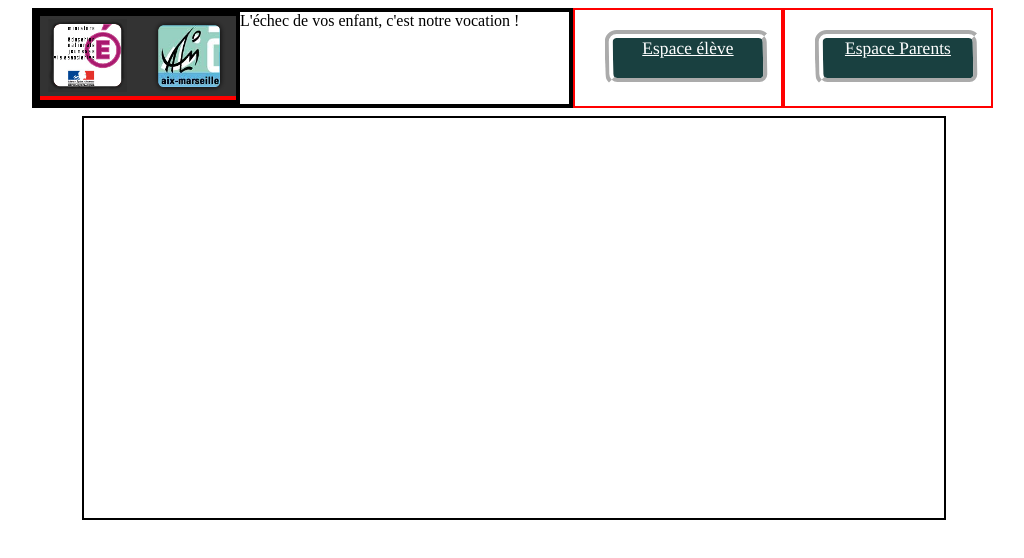
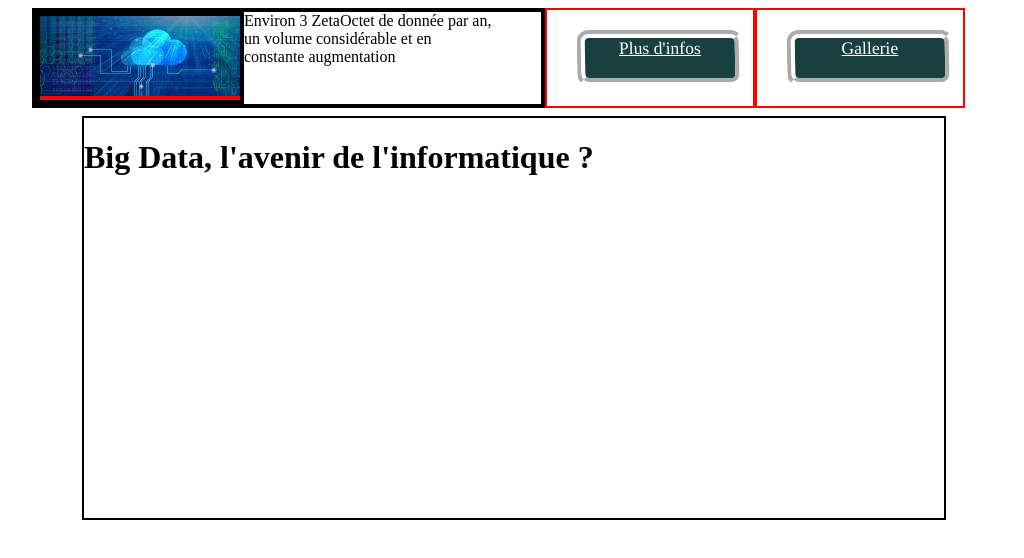
Before and after one commit to SmashCombo/WebRempart, a plain HTML site: page index.html in a window 1280 px wide. Shown: the whole page, without its empty margins (126-1150 px from the left). Drawn offline with Linux system fonts and the light colour scheme.

Commit message:
Big data

```diff
--- a/index.html
+++ b/index.html
@@ -3,29 +3,31 @@
     <head>
         <meta charset="utf-8" />
         <link rel="stylesheet" href="style.css" />
-        <title>Terminal S-SI 14/15</title>
+        <title>Big Data, I'm big, I'm data, I'm BIG DATA!</title>
             </head>
 
     <body>
-    <div id="bandeau_haut">
-    	<div id="logog"> <img src="logo.png" /> </div>
-    	L'échec de vos enfant, c'est notre vocation !
+ <div id="bandeau_haut">
+    	<div id="logog"> <img src="logo4.jpg" /> </div>
+    	Environ 3 ZetaOctet de donnée par an, </br>un volume considérable et en constante augmentation
     	 </div>
 
     	<!--Préparation menu liens-->
     	<center>
     	<div id="menu2">
 
-    	<div class="menu"><a href = "./menu.html">Espace élève</a></div>
+    	<div class="menu"><a href = "./menu.html">Plus d'infos</a></div>
 
     	</div>
     		<div id="menu2">
 
-    	<div class="menu"><a href = "./menu.html">Espace Parents</a></div>
+    	<div class="menu"><a href = "./menu.html">Gallerie</a></div>
 
     	</div></center></br>
 
+
     	<div class="corpus">
+    	<H1>Big Data, l'avenir de l'informatique ?
 
     	</div>
 
```
Also changed, not shown: menu.html (added, +17 -0 lines), logo2.jpg (added), logo3.png (added), logo4.jpg (added).
